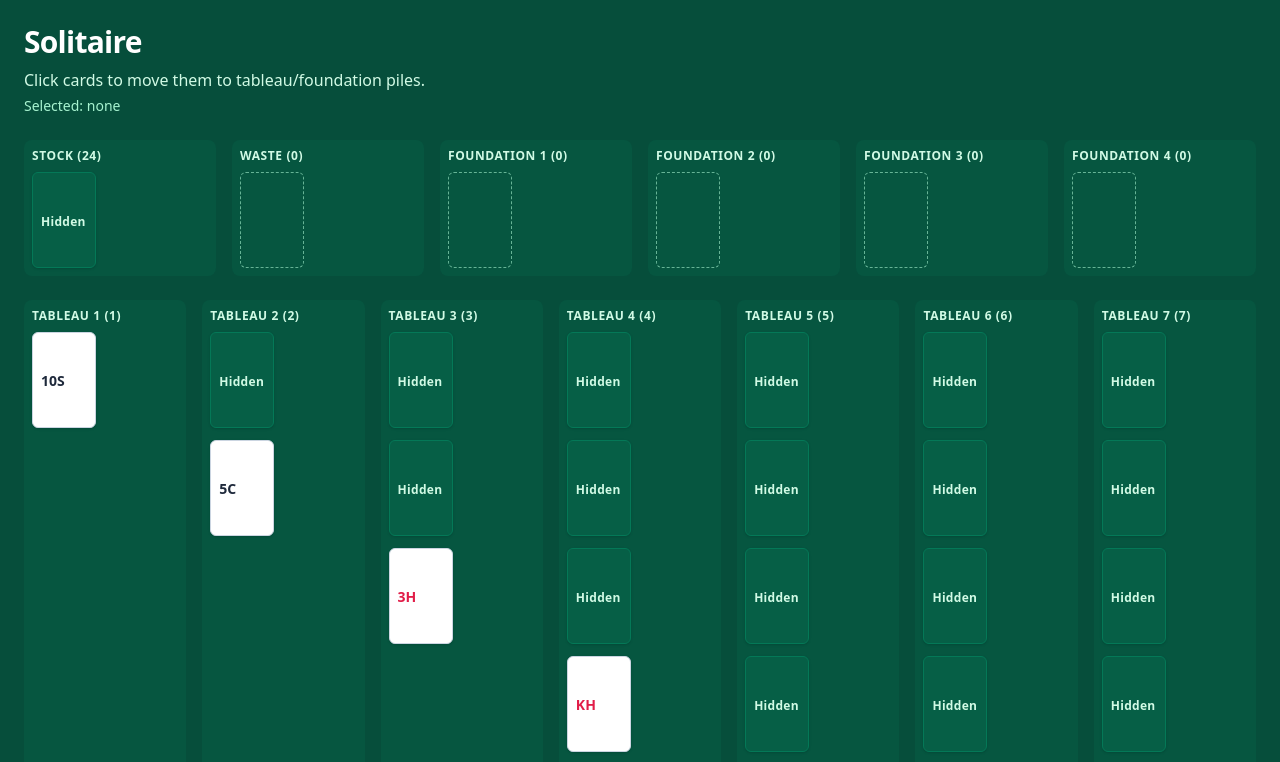
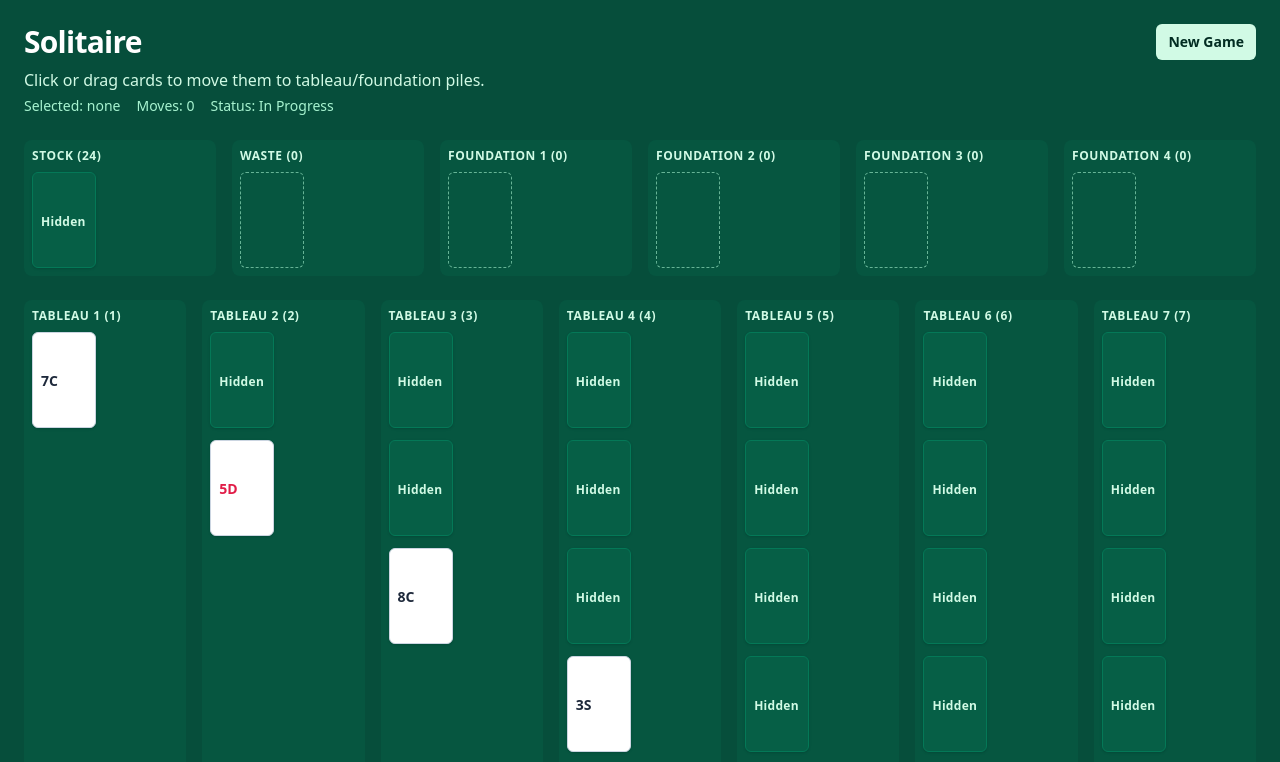
Before and after one commit to glitchcube/solitaire, a React (Vite) app: page / in a window 1280 px wide. Shown: the top 762 px of the page. Built offline with nearby package versions, Linux system fonts and the light colour scheme.

Commit message:
Fixing M7 - Polish

```diff
--- a/src/App.tsx
+++ b/src/App.tsx
@@ -1,5 +1,5 @@
 import { DndContext, PointerSensor, type DragEndEvent, useSensor, useSensors } from '@dnd-kit/core';
-import { useMemo, useState } from 'react';
+import { useState } from 'react';
 import { Board } from './components/board/Board';
 import { createMoveFromDrop } from './components/board/dnd';
 import { applyMove, drawFromStock, recycleWasteToStock } from './game/engine';
@@ -34,9 +34,12 @@ function destinationAllowed(pileKind: PileKind): boolean {
   return pileKind === 'tableau' || pileKind === 'foundation';
 }
 
+function createInitialGame(): GameState {
+  return dealInitialBoard(shuffleDeck(createDeck()));
+}
+
 function App({ initialState }: AppProps) {
-  const defaultState = useMemo(() => dealInitialBoard(shuffleDeck(createDeck())), []);
-  const [state, setState] = useState<GameState>(initialState ?? defaultState);
+  const [state, setState] = useState<GameState>(() => initialState ?? createInitialGame());
   const [selected, setSelected] = useState<Location | null>(null);
   const [feedback, setFeedback] = useState<string>('');
   const sensors = useSensors(
@@ -143,11 +146,32 @@ function App({ initialState }: AppProps) {
     });
   }
 
+  function handleNewGame(): void {
+    setSelected(null);
+    setFeedback('');
+    setState(createInitialGame());
+  }
+
   return (
     <main className="min-h-screen bg-emerald-900 p-6 text-white">
-      <h1 className="text-3xl font-semibold tracking-tight">Solitaire</h1>
-      <p className="mt-2 text-emerald-100">Click cards to move them to tableau/foundation piles.</p>
-      <p className="mt-1 text-sm text-emerald-200">Selected: {selectionLabel(selected)}</p>
+      <div className="flex flex-wrap items-center justify-between gap-3">
+        <h1 className="text-3xl font-semibold tracking-tight">Solitaire</h1>
+        <button
+          type="button"
+          className="rounded-md bg-emerald-100 px-3 py-2 text-sm font-semibold text-emerald-950 hover:bg-emerald-200"
+          onClick={handleNewGame}
+        >
+          New Game
+        </button>
+      </div>
+      <p className="mt-2 text-emerald-100">
+        Click or drag cards to move them to tableau/foundation piles.
+      </p>
+      <div className="mt-1 flex flex-wrap items-center gap-x-4 gap-y-1 text-sm text-emerald-200">
+        <p>Selected: {selectionLabel(selected)}</p>
+        <p>Moves: {state.moveCount}</p>
+        <p>Status: {state.status === 'won' ? 'Won' : 'In Progress'}</p>
+      </div>
       {feedback ? (
         <p className="mt-2 rounded bg-rose-900/60 px-3 py-2 text-sm text-rose-100" role="alert">
           {feedback}
```
Also changed, not shown: 2 other files (tests, documents, lock files or other folders).
